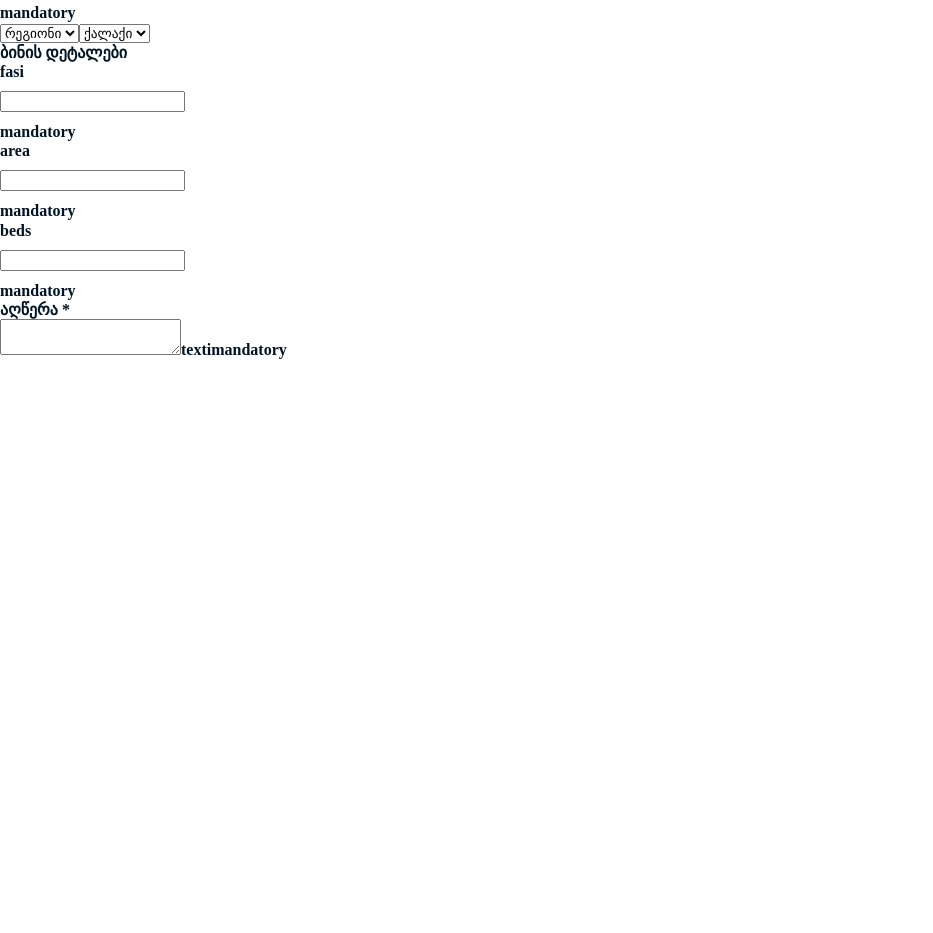
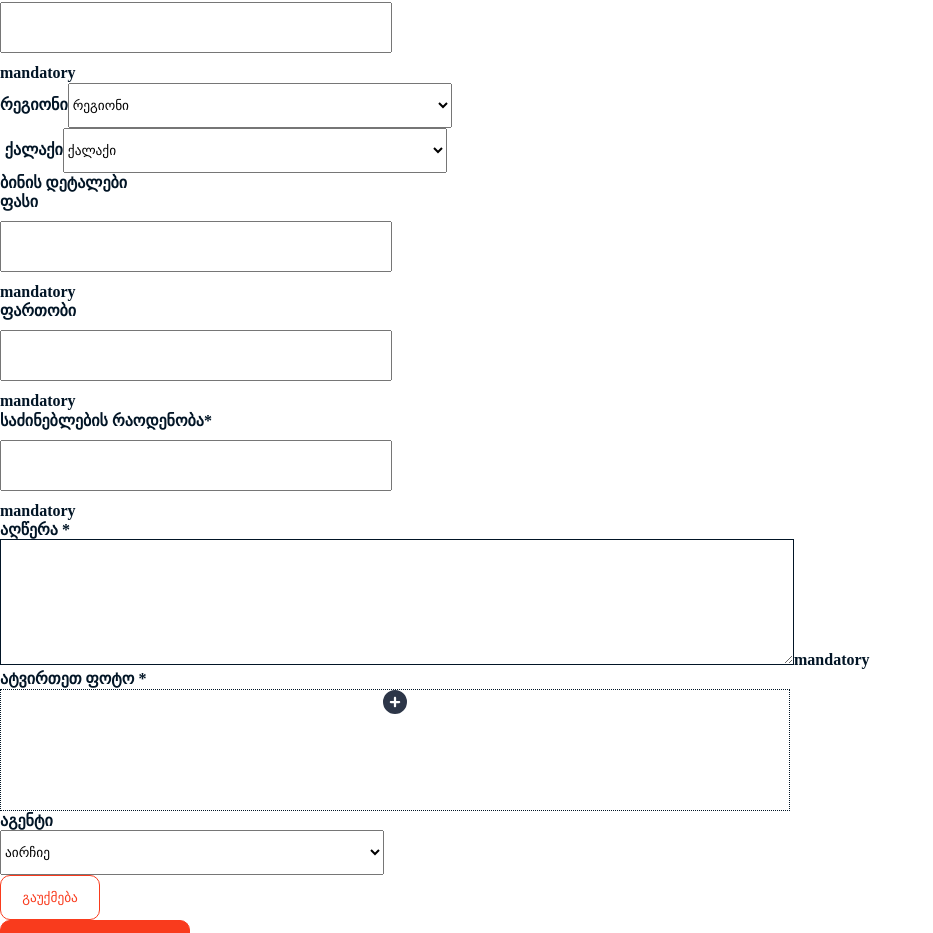
Before and after one commit to giorgibarishvili/RedBerry-Task, a React (Create React App) app: page /add-listing in a window 1280 px wide. Shown: the part 376-1309 px from the top of the page, without its empty margins (0-933 px from the left). Before the commit the page ends 800 px from the top, so only its background shows below. Built offline with nearby package versions, Linux system fonts and the light colour scheme; the HTML template or start-up script is replaced by a standard one.

Commit message:
finish frontend add listing page

```diff
--- a/src/components/Input.js
+++ b/src/components/Input.js
@@ -1,10 +1,10 @@
-function Input({ label, state, setState, type }) {
+function Input({ label, state, setState, type, className }) {
   return (
-    <div className="   pb-5 col-5 row-column">
+    <div className="pb-5 col-5 row-column">
       <label htmlFor="">{label}</label>
       <input
         type={type}
-        className={`form-control${!state ? " is-invalid" : ""}`}
+        className={`form-control ${className} ${!state ? " is-invalid" : ""}`}
         id=""
         value={state}
         placeholder=""
--- a/src/components/TextArea.js
+++ b/src/components/TextArea.js
@@ -1,8 +1,8 @@
-function TextArea({ label, state, setState }) {
+function TextArea({ label, state, setState, className }) {
   return (
     <div className="form-floating input-frame pb-3">
       <textarea
-        className={`input-field textarea form-floating form-control ${
+        className={`input-field textarea form-floating form-control ${className} ${
           !state ? " is-invalid" : ""
         }`}
         id="floatingInput"
--- a/src/components/pages/AddListing.js
+++ b/src/components/pages/AddListing.js
@@ -2,6 +2,7 @@ import "../../styles/AddListing.css";
 import { useState } from "react";
 import Input from "../Input";
 import TextArea from "../TextArea";
+import { ReactComponent as CirclePlus } from "../../images/circle-plus-solid.svg";
 
 function AddListing() {
   const [sellStatus, setSellStatus] = useState("");
@@ -19,7 +20,7 @@ function AddListing() {
   return (
     <div className="container">
       <h2>ლისტინგის დამატება</h2>
-      <form className="form">
+      <form className="form mb-5">
         <div className="info-section">
           გარიგების ტიპი
           <div className="d-flex mt-2">
@@ -52,16 +53,20 @@ function AddListing() {
             </div>
           </div>
         </div>
-        <div className="info-section mt-5">
+        <div className="info-section mt-5 pb-5">
           <div className="mt-3 mb-2">მდებარეობა</div>
-          <div className="d-flex">
+          <div className="d-flex mt-3">
+            <div className="me-5">
               <Input
+                className="listing-input"
                 type="text"
-              label="address"
+                label="მისამართი *"
                 state={address}
                 setState={setAddress}
               />
+            </div>
             <Input
+              className="listing-input"
               type="text"
               label="postal"
               state={postal}
@@ -69,13 +74,24 @@ function AddListing() {
             />
           </div>
           <div className="d-flex">
-            <select class="form-select" aria-label="Default select example">
+            <div className="me-5">
+              <span className="d-flex mb-2">რეგიონი</span>
+              <select
+                className="form-select listing-input"
+                aria-label="Default select example"
+              >
                 <option selected>რეგიონი</option>
                 <option value="1">One</option>
                 <option value="2">Two</option>
                 <option value="3">Three</option>
               </select>
-            <select class="form-select" aria-label="Default select example">
+            </div>
+            <div className="me-5">
+              <span className="d-flex mb-2">ქალაქი</span>
+              <select
+                className="form-select listing-input"
+                aria-label="Default select example"
+              >
                 <option selected>ქალაქი</option>
                 <option value="1">One</option>
                 <option value="2">Two</option>
@@ -83,21 +99,32 @@ function AddListing() {
               </select>
             </div>
           </div>
+        </div>
         <div className="info-section mt-5">
           <div className="mt-3 mb-2">ბინის დეტალები</div>
-          <div className="d-flex">
+          <div className="d-flex mt-3">
+            <div className="me-5">
               <Input
+                className="listing-input"
                 type="number"
-              label="fasi"
+                label="ფასი"
                 state={price}
                 setState={setPrice}
               />
-            <Input type="number" label="area" state={area} setState={setArea} />
+            </div>
+            <Input
+              className="listing-input"
+              type="number"
+              label="ფართობი"
+              state={area}
+              setState={setArea}
+            />
           </div>
           <div className="d-flex">
             <Input
+              className="listing-input"
               type="number"
-              label="beds"
+              label="საძინებლების რაოდენობა*"
               state={bedrooms}
               setState={setBedrooms}
             />
@@ -107,11 +134,42 @@ function AddListing() {
           <div className="mt-3 mb-2">აღწერა *</div>
           <div className="d-flex">
             <TextArea
-              label="texti"
+              className="listing-text-area"
+              label=""
               state={description}
               setState={setDescription}
             />
           </div>
+        </div>
+        <div className="info-section mt-5">
+          <div className="mt-3 mb-2">ატვირთეთ ფოტო *</div>
+          <div className="d-flex">
+            <div className="add-photo d-flex align-items-center justify-content-center">
+              <CirclePlus />
+            </div>
+          </div>
+        </div>
+        <div className="info-section mt-5">
+          <div className="mt-3 mb-2">აგენტი</div>
+          <div className="d-flex">
+            <select
+              className="form-select listing-input"
+              aria-label="Default select example"
+            >
+              <option selected>აირჩიე</option>
+              <option value="1">One</option>
+              <option value="2">Two</option>
+              <option value="3">Three</option>
+            </select>
+          </div>
+        </div>
+        <div className="d-flex justify-content-end ms-auto">
+          <button className="btn-default btn-cancel mx-3" onClick={() => {}}>
+            გაუქმება
+          </button>
+          <button className="btn-default btn-create mx-3" onClick={() => {}}>
+            დაამატე ლისტინგი
+          </button>
         </div>
       </form>
     </div>
--- a/src/styles/AddListing.css
+++ b/src/styles/AddListing.css
@@ -14,3 +14,19 @@
   display: grid;
   justify-items: start;
 }
+.add-photo {
+  width: 788px;
+  height: 120px;
+  border: 1px dotted #021526;
+}
+.listing-input {
+  width: 384px;
+  height: 45px;
+}
+.listing-text-area{
+  width: 788px;
+  border: 1px solid #021526;
+}
+.form-floating > .form-control.listing-text-area {
+  height: 120px;
+}
--- a/src/styles/Button.css
+++ b/src/styles/Button.css
@@ -6,11 +6,13 @@
   align-items: center;
   justify-content: center;
 }
+
 .btn-add {
   border: 1px solid #f93b1d;
   width: 230px;
   height: 47px;
 }
+
 .btn-choose {
   border: 1px solid #f93b1d;
   width: 77px;
@@ -18,6 +20,7 @@
   color: #ffffff;
   background-color: #f93b1d;
 }
+
 .btn-delete {
   border: 1px solid #676e76;
   color: #676e76;
@@ -25,3 +28,18 @@
   height: 35px;
   font-size: 12px;
 }
+
+.btn-cancel {
+  border: 1px solid #f93b1d;
+  width: 100px;
+  height: 45px;
+  color: #f93b1d;
+  background-color: #ffffff;
+}
+.btn-create{
+  border: 1px solid #f93b1d;
+  width: 190px;
+  height: 45px;
+  color: #ffffff;
+  background-color: #f93b1d;
+}
```
Also changed, not shown: src/images/circle-plus-solid.svg (added). Lines whose indentation alone changed are shown as unchanged.
